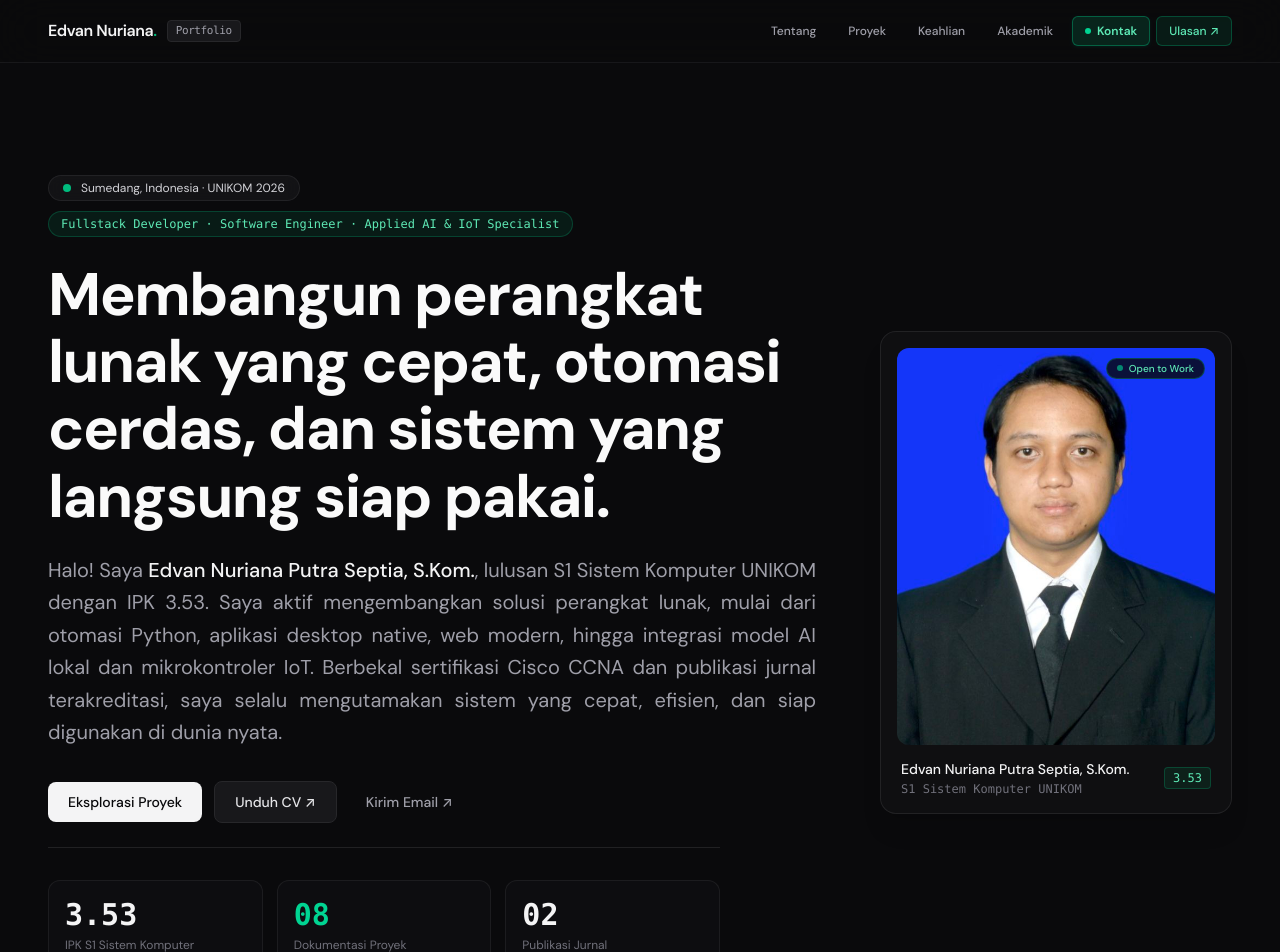
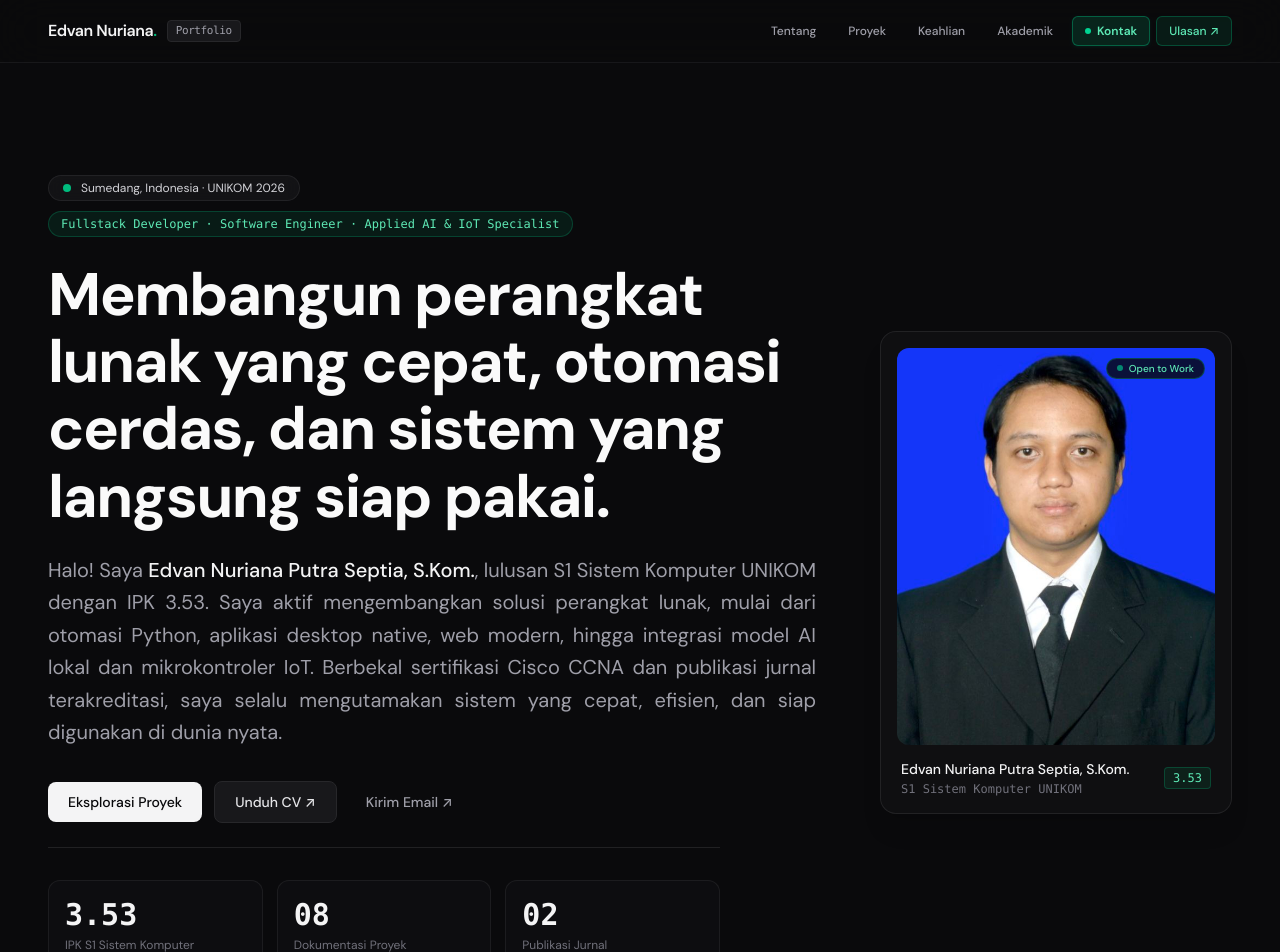
Before and after one commit to EdvanVPRoject/portofolio, a Next.js app: page / in a window 1280 px wide. Shown: the top 952 px of the page. Built offline with nearby package versions, Linux system fonts and the light colour scheme.

Commit message:
style(hero): change metric '08' text color to white matching sibling cards

```diff
--- a/src/app/page.tsx
+++ b/src/app/page.tsx
@@ -783,7 +783,7 @@ export default function PortfolioPage() {
                   </p>
                 </div>
                 <div className="group rounded-xl border border-zinc-800/60 bg-zinc-900/30 p-2.5 sm:p-4 transition-all duration-200 hover:-translate-y-0.5 hover:border-emerald-500/30 hover:bg-zinc-900/50">
-                  <p className="font-mono text-xl sm:text-2xl lg:text-3xl font-semibold tabular-nums text-emerald-400">
+                  <p className="font-mono text-xl sm:text-2xl lg:text-3xl font-semibold tabular-nums text-zinc-100 group-hover:text-emerald-400 transition-colors">
                     08
                   </p>
                   <p className="mt-1 text-[10px] sm:text-xs text-zinc-500">
```
